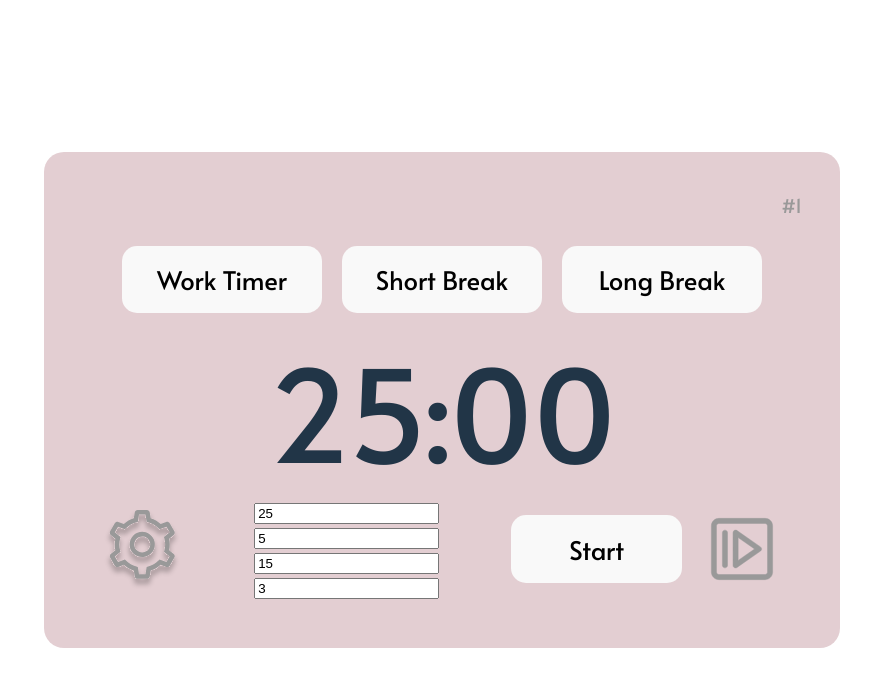
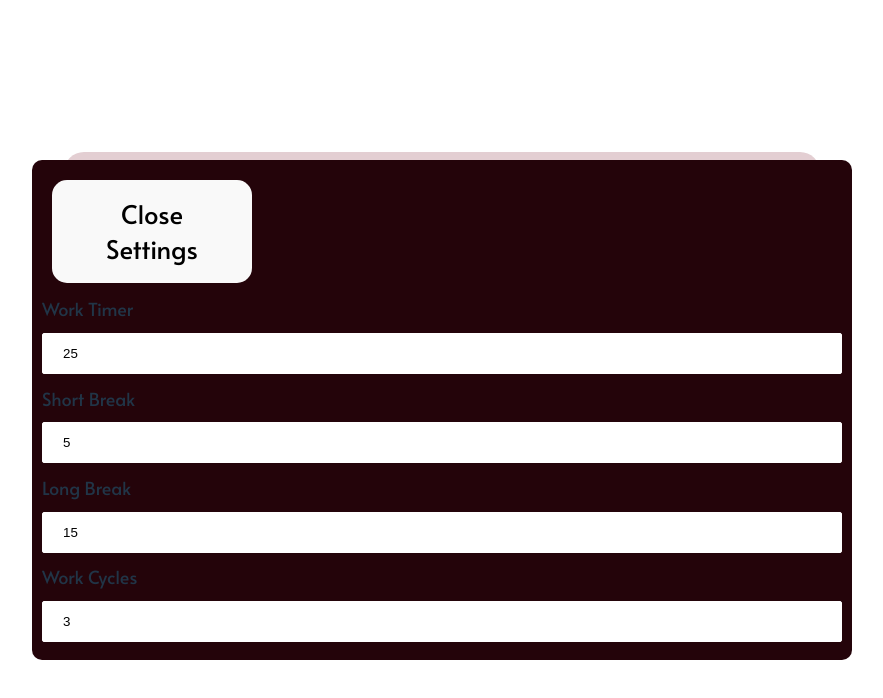
Before and after one commit to John-Ericksen/PomoTimer, a React (Vite) app: page / in a window 1280 px wide. Both pictures are taken after a click on the button 480 px from the left and 549 px from the top of the page. Shown: the top 698 px of the page, without its empty margins (198-1081 px from the left). Built offline with nearby package versions, Linux system fonts and the light colour scheme.

Commit message:
start working on styling settings form

```diff
--- a/src/components/Settings/Settings.scss
+++ b/src/components/Settings/Settings.scss
@@ -1,4 +1,4 @@
-.settings {
+.settings-button {
   background-color: transparent;
   background-image: url("../../assets/settings.svg");
   background-repeat: no-repeat;
@@ -7,21 +7,48 @@
   padding: 0;
   font: inherit;
   cursor: pointer;
-    min-width: 80px;
-    width: auto;
+  min-width: 7vw;
+  width: 7vw;
   height: 10vh;
   transition: none;
-
 }
 
-.settings:hover {
+.settings-button:hover {
   color: transparent;
   border: none;
   outline: none;
   background-color: transparent;
-
 }
 
-.settings:active {
+.settings-button:active {
   outline: none;
 }
+
+.settings-form {
+  position: absolute;
+  top: 20%;
+  left: center;
+  background-color: rgb(36, 4, 10);
+  border-radius: 10px;
+  text-align: left;
+  padding: 10px;
+  display: flex;
+  flex-direction: column;
+  width: 66vw;
+  max-width: 800px;
+  height: 60vh;
+  justify-content: space-between;
+}
+
+.settings-form > input {
+  width: 100%;
+  padding: 12px 20px;
+  margin: 8px 0;
+  box-sizing: border-box;
+  border-radius: 2px;
+  border: 1px solid white;
+}
+.settings-form > label {
+  font-size: large;
+  width: 100%;
+}
--- a/src/components/Settings/Settings.tsx
+++ b/src/components/Settings/Settings.tsx
@@ -1,5 +1,5 @@
 import { useEffect, useState } from "react";
-import "./Settings.scss"
+import "./Settings.scss";
 export default function Settings(props: any) {
   const [showForm, setShowForm] = useState(false);
 
@@ -69,27 +69,32 @@ export default function Settings(props: any) {
 
   return (
     <>
-      <button className="settings" onClick={changeShowForm}/>
+      <button className="settings-button" onClick={changeShowForm} />
       {showForm && (
-        <form action="">
+        <form className="settings-form" action="">
+          <button onClick={changeShowForm}>Close Settings </button>
+          <label htmlFor="work-minutes-input">Work Timer</label>
           <input
             type="number"
             onChange={updateTimerValues}
             value={workMinutes}
             id="work-minutes-input"
           ></input>
+          <label htmlFor="short-break-minutes-input">Short Break</label>
           <input
             type="number"
             onChange={updateTimerValues}
             value={shortBreakMinutes}
             id="short-break-minutes-input"
           ></input>
+          <label htmlFor="long-break-minutes-input">Long Break</label>
           <input
             type="number"
             onChange={updateTimerValues}
             value={longBreakMinutes}
             id="long-break-minutes-input"
           ></input>
+          <label htmlFor="break-count-input">Work Cycles</label>
           <input
             type="number"
             onChange={updateTimerValues}
--- a/src/components/Timer/Timer.scss
+++ b/src/components/Timer/Timer.scss
@@ -37,10 +37,23 @@ p {
 	padding: 0;
 	font: inherit;
 	cursor: pointer;
-	outline: inherit;
-    min-width: 80px;
-    width: auto;
+    min-width: 7vw;
+    width: 7vw;
     height: 10vh;
+    transition: none;
+}
+
+
+.skip:hover {
+    color: transparent;
+    border: none;
+    outline: none;
+    background-color: transparent;
+
+}
+
+.skip:active {
+    outline: none;
 }
 
 .cycles {
@@ -53,4 +66,5 @@ p {
 .cycles-count {
     font-size: 1.2em;
     color: rgba(153, 153, 153, 1);
+    margin-top: -4vh;
 }
```
Lines whose indentation alone changed are shown as unchanged.
